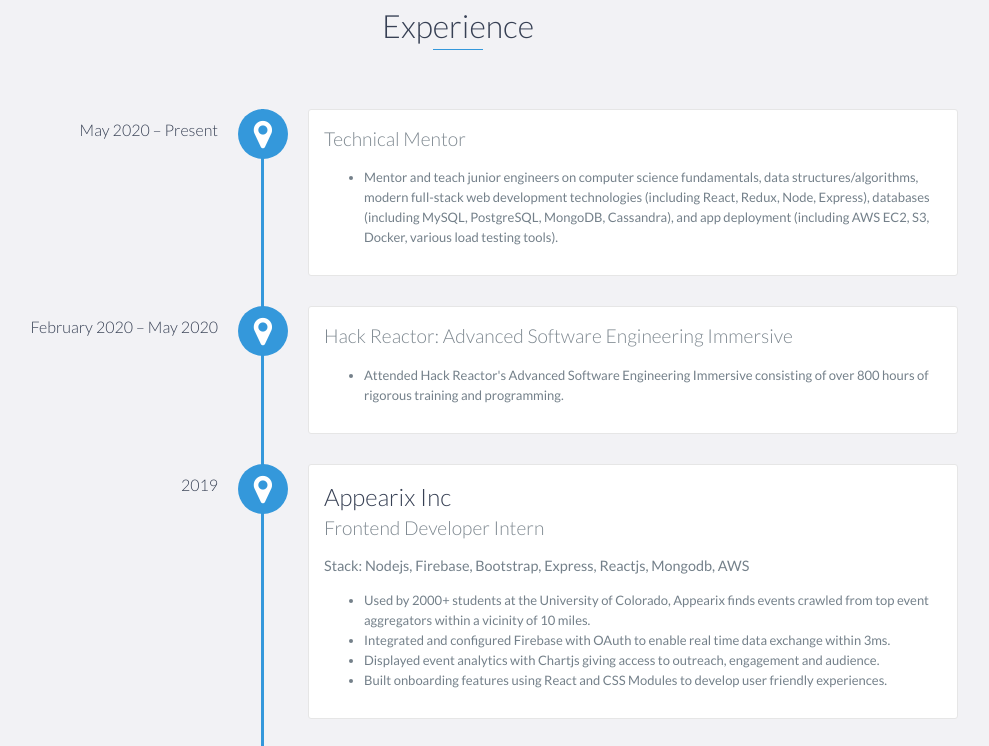
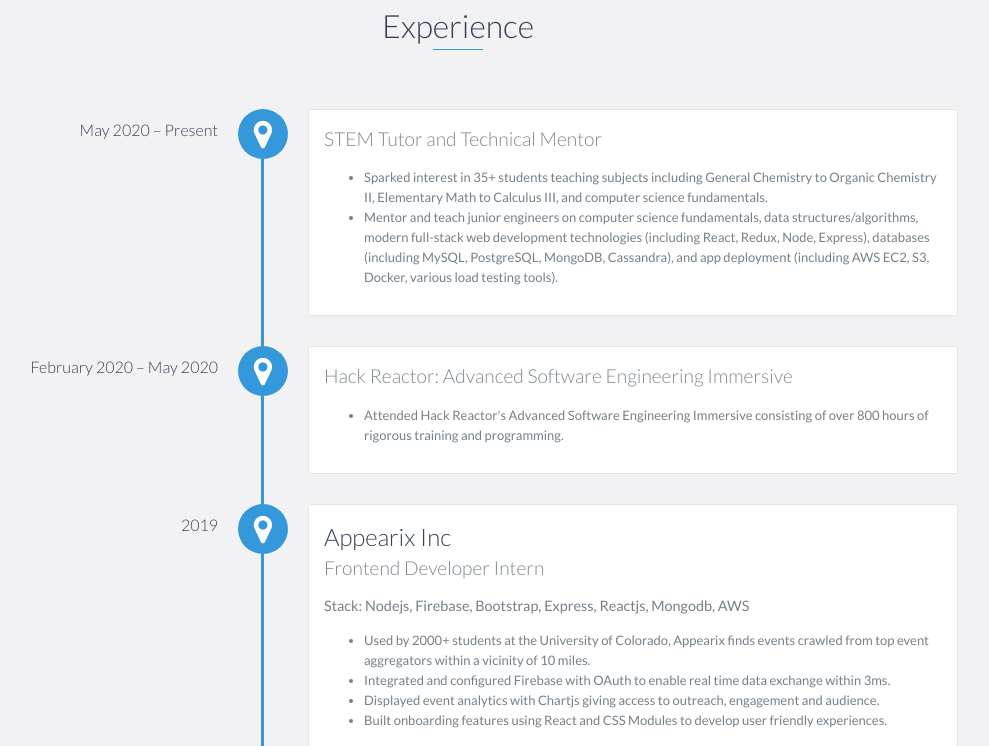
Before and after one commit to alexander1chung/alexander1chung.github.io, a website: page index.html in a window 1280 px wide. Shown: the part 1598-2344 px from the top of the page, without its empty margins (182-1171 px from the left). Drawn offline with nearby package versions, Linux system fonts and the light colour scheme.

Commit message:
more descriptive title for current activities 2021

```diff
--- a/index.html
+++ b/index.html
@@ -114,8 +114,11 @@
         <h2 class="heading">Experience</h2>
         <div id="experience-timeline">
             <div data-date="May 2020 – Present">
-                <h4>Technical Mentor</h4>
+                <h4>STEM Tutor and Technical Mentor</h4>
                 <ul>
+                    <li>
+                        Sparked interest in 35+ students teaching subjects including General Chemistry to Organic Chemistry II, Elementary Math to Calculus III, and computer science fundamentals.
+                    </li>
                     <li>
                         Mentor and teach junior engineers on computer science fundamentals, data structures/algorithms,
                         modern full-stack
```
